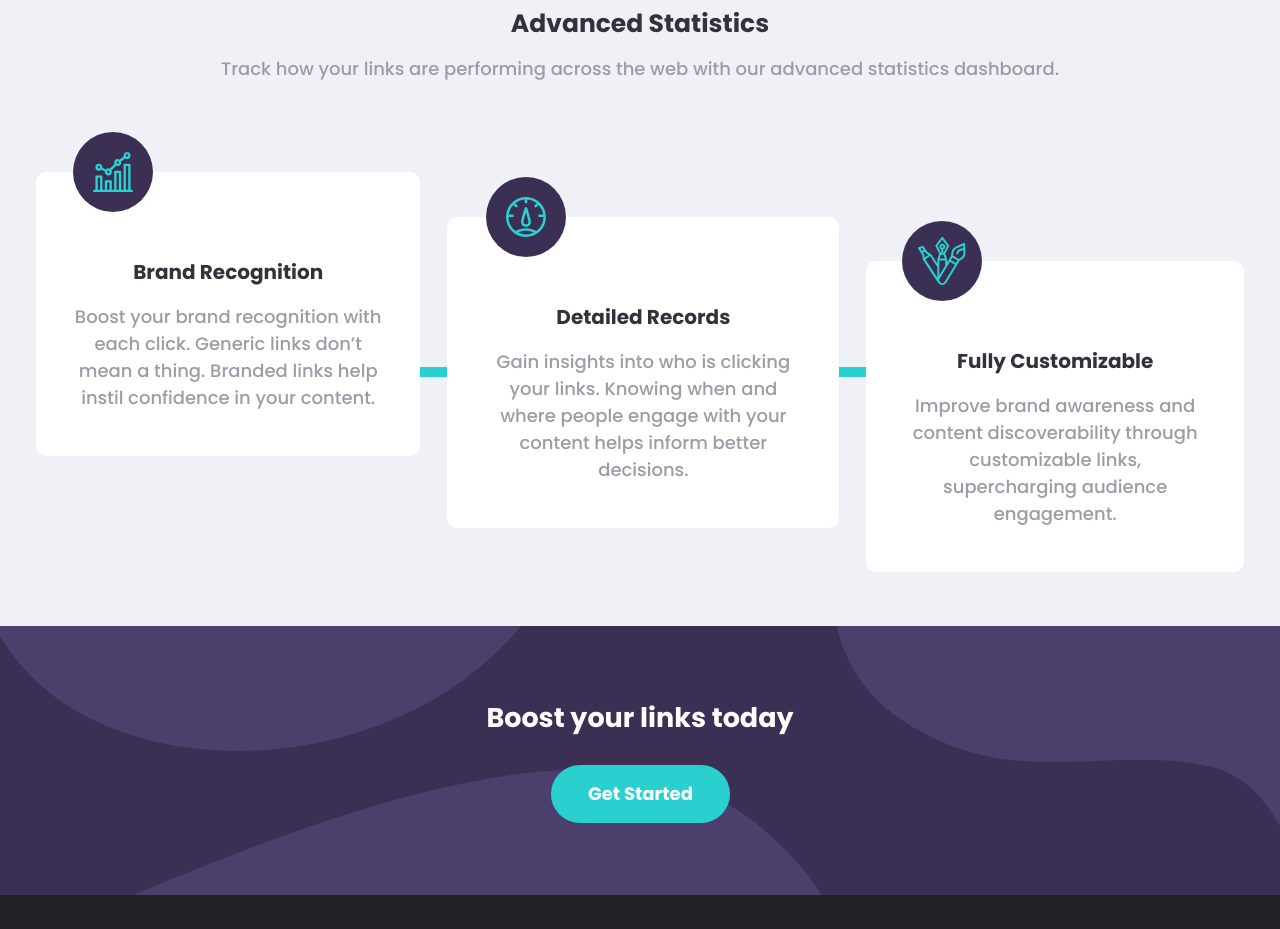
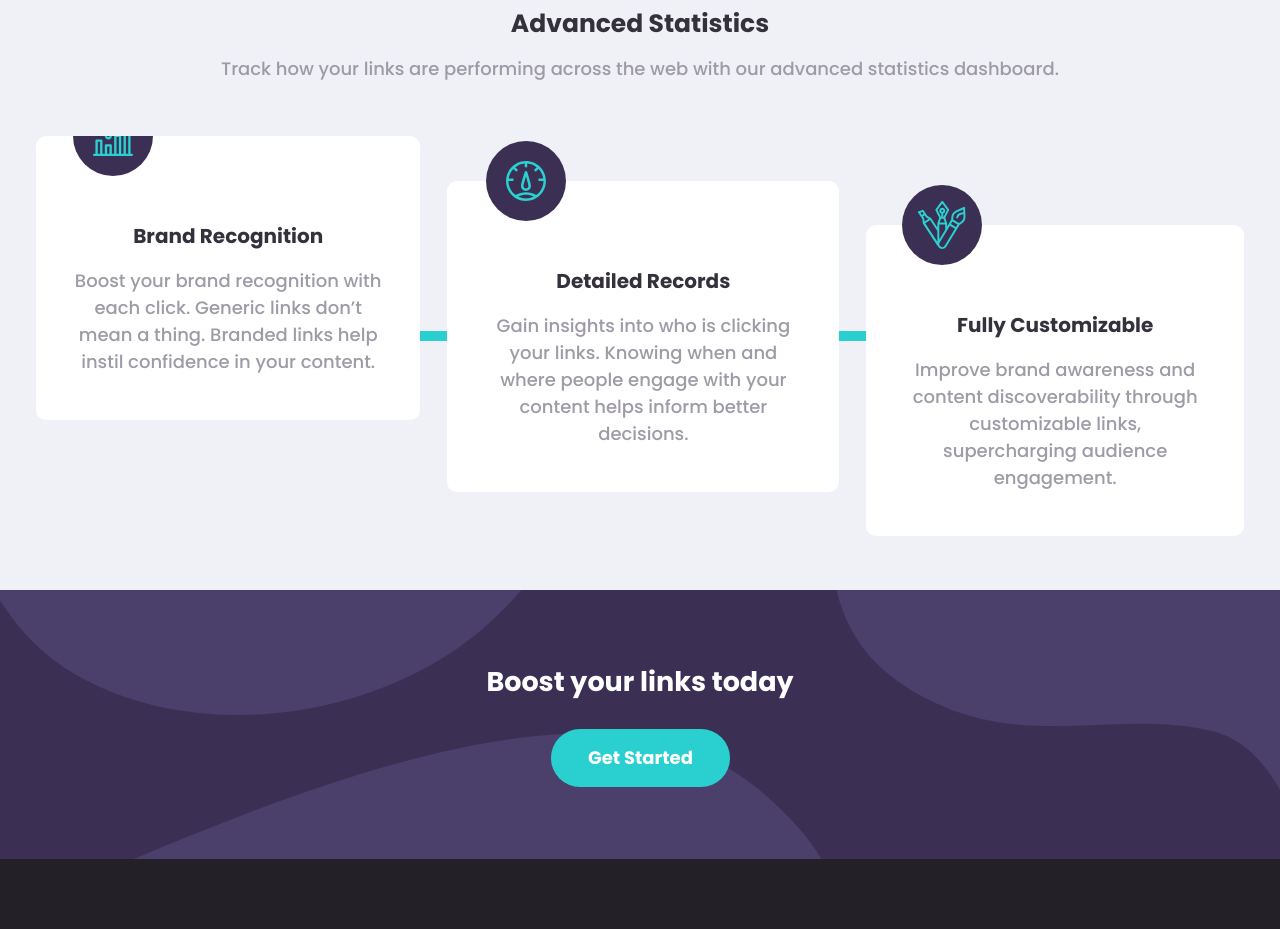
Before and after one commit to better5afe/URL-Shortening-API, a React (Create React App) app: page / in a window 1280 px wide. Shown: the part 920-1849 px from the top of the page. Built offline with nearby package versions, Linux system fonts and the light colour scheme.

Commit message:
fixed form positiong

```diff
--- a/src/components/subcomponents/main-subcomponents/StatisticsCardsBox.scss
+++ b/src/components/subcomponents/main-subcomponents/StatisticsCardsBox.scss
@@ -2,6 +2,9 @@
 
 .statistics-cards-box {
 	position: relative;
+	padding-top: 5em;
+	overflow: hidden;
+
 
 	&::before {
 		position: absolute;
@@ -22,6 +25,7 @@
 		justify-content: center;
 		align-items: center;
 		min-height: 400px;
+		padding-top: 0;
 
 		&::before {
 			top: 50%;
--- a/src/components/subcomponents/main-subcomponents/StatisticsSection.scss
+++ b/src/components/subcomponents/main-subcomponents/StatisticsSection.scss
@@ -2,7 +2,7 @@
 
 .statistics-section {
 	&__info {
-		margin: 5em 0;
+		margin: 5em 0 3em;
 		text-align: center;
 
 		&-title {
--- a/src/index.scss
+++ b/src/index.scss
@@ -20,6 +20,11 @@ input,
 input::placeholder {
 	font-family: 'Poppins', sans-serif;
 	font-size: 15px;
+}
+
+.header {
+	max-width: 100vw;
+	overflow: hidden;
 }
 
 .wrapper {
```
